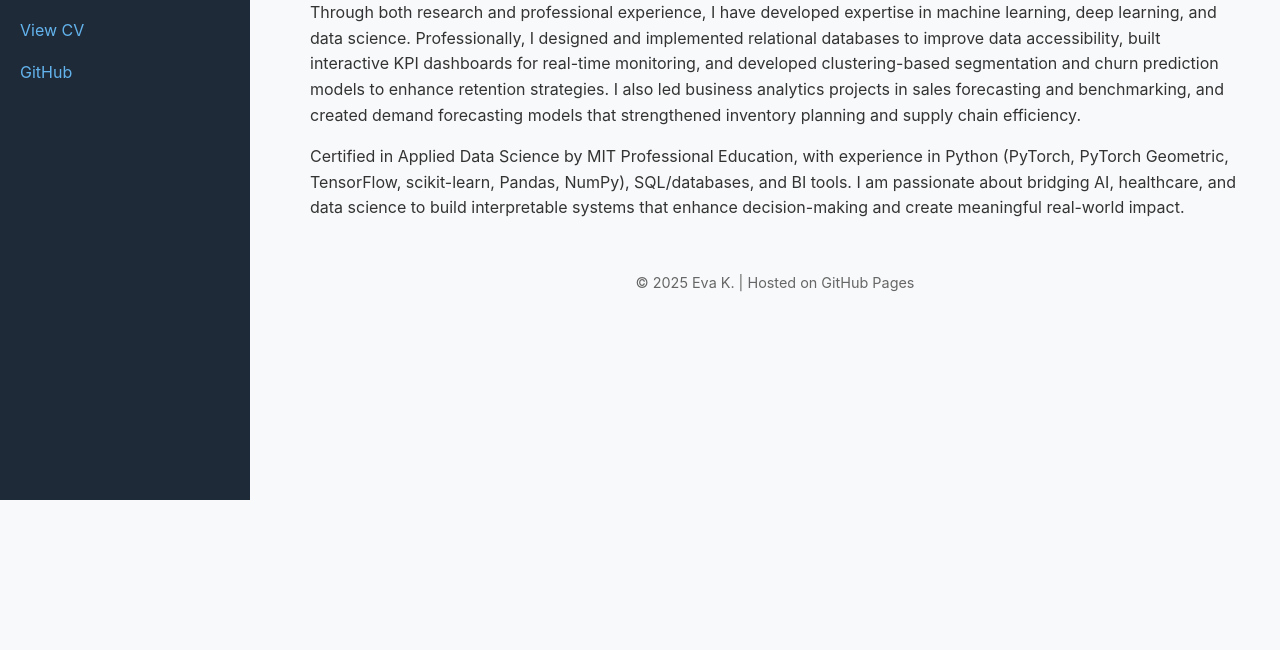
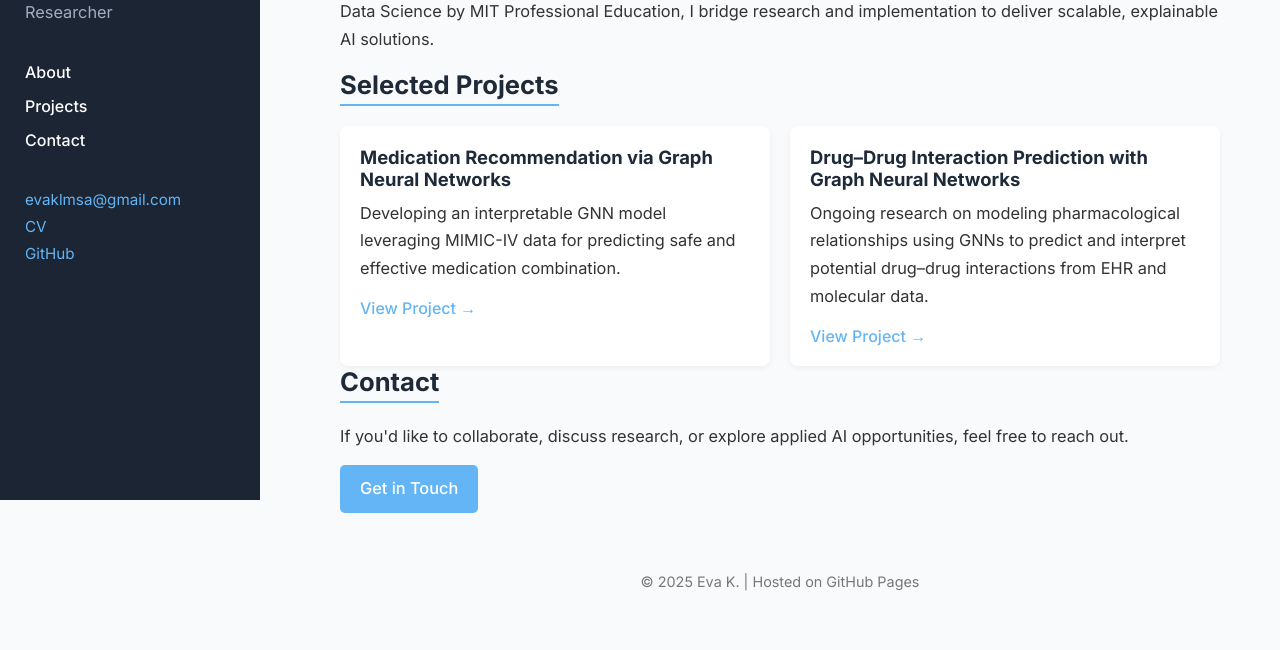
Before and after one commit to evaklmsa/evaklmsa.github.io, a plain HTML site: page index.html in a window 1280 px wide. Shown: the part 300-950 px from the top of the page. Before the commit the page ends 800 px from the top, so only its background shows below. Drawn offline with Linux system fonts and the light colour scheme.

Commit message:
Add files via upload

```diff
--- a/index.html
+++ b/index.html
@@ -1,38 +1,79 @@
 <!DOCTYPE html>
 <html lang="en">
 <head>
-  <meta charset="UTF-8">
-  <meta name="viewport" content="width=device-width, initial-scale=1.0">
-  <title>Eva K. | AI & Data Science Research</title>
-  <link rel="stylesheet" href="style.css">
+  <meta charset="UTF-8" />
+  <meta name="viewport" content="width=device-width, initial-scale=1.0" />
+  <title>Eva K. | AI & Data Science</title>
+  <link rel="stylesheet" href="style.css" />
+  <link href="https://fonts.googleapis.com/css2?family=Inter:wght@300;400;500;600;700&display=swap" rel="stylesheet">
 </head>
+
 <body>
-  <div class="sidebar">
+  <aside class="sidebar">
+    <div class="sidebar-inner">
       <h1>Eva K.</h1>
       <p class="subtitle">AI & Data Science Researcher</p>
+      <nav>
         <ul class="menu">
           <li><a href="#about">About</a></li>
+          <li><a href="#projects">Projects</a></li>
           <li><a href="#contact">Contact</a></li>
         </ul>
-    <div class="contact">
-      <p><a href="mailto:evaklmsa@gmail.com">evaklmsa@gmail.com</a></p>
-      <p><a href="cv.pdf" target="_blank">View CV</a></p>
-      <p><a href="https://github.com/YOURUSERNAME" target="_blank">GitHub</a></p>
+      </nav>
+
+      <div class="contact-links">
+        <a href="mailto:evaklmsa@gmail.com">evaklmsa@gmail.com</a>
+        <a href="cv.pdf" target="_blank">CV</a>
+        <a href="https://github.com/evaklmsa" target="_blank">GitHub</a>
       </div>
     </div>
+  </aside>
 
-  <div class="main">
+  <main class="content">
     <section id="about">
       <h2>About</h2>
-      <p>I am a B.Sc. graduate in Industrial Engineering (GPA 3.8/4.0) from Amirkabir University of Technology (Tehran Polytechnic), where my academic journey led me toward applying artificial intelligence and data science to real-world challenges, with a current focus on healthcare.</p>
-      <p>My current research as a Research Assistant focuses on graph neural networks for medication recommendation and drug–drug interaction prediction using MIMIC-IV, with two manuscripts in preparation.</p>
-      <p>Through both research and professional experience, I have developed expertise in machine learning, deep learning, and data science. Professionally, I designed and implemented relational databases to improve data accessibility, built interactive KPI dashboards for real-time monitoring, and developed clustering-based segmentation and churn prediction models to enhance retention strategies. I also led business analytics projects in sales forecasting and benchmarking, and created demand forecasting models that strengthened inventory planning and supply chain efficiency.</p>
-      <p>Certified in Applied Data Science by MIT Professional Education, with experience in Python (PyTorch, PyTorch Geometric, TensorFlow, scikit-learn, Pandas, NumPy), SQL/databases, and BI tools. I am passionate about bridging AI, healthcare, and data science to build interpretable systems that enhance decision-making and create meaningful real-world impact.</p>
+      <p>
+        I’m a data-driven researcher passionate about building interpretable AI systems for healthcare.
+        I hold a B.Sc. in Industrial Engineering (GPA 3.8/4.0) from Amirkabir University of Technology (Tehran Polytechnic)
+        and currently focus on applying Graph Neural Networks for medication recommendation and drug–drug interaction prediction using MIMIC-IV.
+      </p>
+      <p>
+        My expertise spans machine learning, deep learning, and data science — from database design and KPI dashboards
+        to predictive modeling, clustering-based segmentation, and demand forecasting.
+        Certified in Applied Data Science by MIT Professional Education,
+        I bridge research and implementation to deliver scalable, explainable AI solutions.
+      </p>
+    </section>
+
+    <section id="projects">
+      <h2>Selected Projects</h2>
+      <div class="projects">
+        <div class="card">
+          <h3>Medication Recommendation via Graph Neural Networks</h3>
+          <p>Developing an interpretable GNN model leveraging MIMIC-IV data for predicting safe and effective medication combination.</p>
+          <a href="https://github.com/evaklmsa/MedRec" target="_blank">View Project →</a>
+        </div>
+
+        <div class="card">
+          <h3>Drug–Drug Interaction Prediction with Graph Neural Networks</h3>
+        <p>
+        Ongoing research on modeling pharmacological relationships using GNNs to predict and interpret potential drug–drug interactions from EHR and molecular data.
+        </p>
+        <a href="https://github.com/evaklmsa/DDI-Multilabel" target="_blank">View Project →</a>
+
+        </div>
+      </div>
+    </section>
+
+    <section id="contact">
+      <h2>Contact</h2>
+      <p>If you'd like to collaborate, discuss research, or explore applied AI opportunities, feel free to reach out.</p>
+      <p><a href="mailto:evaklmsa@gmail.com" class="button">Get in Touch</a></p>
     </section>
 
     <footer>
-      <p>© 2025 Eva K. | Hosted on GitHub Pages</p>
+      © 2025 Eva K. | Hosted on GitHub Pages
     </footer>
-  </div>
+  </main>
 </body>
 </html>
--- a/style.css
+++ b/style.css
@@ -1,75 +1,167 @@
+:root {
+  --bg: #f9fafc;
+  --sidebar-bg: #1b2533;
+  --accent: #64b5f6;
+  --text-main: #333;
+  --text-light: #a0aec0;
+  --font: 'Inter', sans-serif;
+}
+
+* {
+  margin: 0;
+  padding: 0;
+  box-sizing: border-box;
+}
+
 body {
-  margin: 0;
-  font-family: 'Inter', sans-serif;
-  color: #333;
-  background-color: #f8f9fa;
+  font-family: var(--font);
+  color: var(--text-main);
+  background: var(--bg);
+  display: flex;
+  min-height: 100vh;
 }
 
 .sidebar {
   position: fixed;
+  top: 0;
   left: 0;
-  top: 0;
-  width: 250px;
-  height: 100%;
-  background: #1e2a38;
+  width: 260px;
+  height: 100vh;
+  background: var(--sidebar-bg);
   color: #fff;
-  padding: 30px 20px;
-  box-sizing: border-box;
+  display: flex;
+  flex-direction: column;
+  justify-content: center;
+  padding: 40px 25px;
 }
 
 .sidebar h1 {
-  font-size: 1.8em;
-  margin-bottom: 5px;
+  font-size: 1.9rem;
+  margin-bottom: 6px;
 }
 
 .sidebar .subtitle {
-  color: #a0aec0;
-  font-size: 1em;
-  margin-bottom: 30px;
+  color: var(--text-light);
+  font-weight: 400;
+  margin-bottom: 35px;
 }
 
-.sidebar ul.menu {
+.sidebar nav ul {
   list-style: none;
-  padding: 0;
   margin-bottom: 40px;
 }
 
-.sidebar ul.menu li {
-  margin-bottom: 15px;
+.sidebar nav ul li {
+  margin-bottom: 14px;
 }
 
-.sidebar ul.menu a {
+.sidebar nav ul li a {
+  text-decoration: none;
   color: #fff;
+  font-weight: 500;
+  transition: color 0.2s;
+}
+
+.sidebar nav ul li a:hover {
+  color: var(--accent);
+}
+
+.contact-links a {
+  display: block;
+  color: var(--accent);
+  text-decoration: none;
+  margin-bottom: 8px;
+  font-size: 0.95rem;
+}
+
+.content {
+  margin-left: 280px;
+  padding: 60px 60px;
+  flex: 1;
+}
+
+h2 {
+  font-size: 1.6rem;
+  color: #1e2a38;
+  border-bottom: 2px solid var(--accent);
+  display: inline-block;
+  margin-bottom: 20px;
+  padding-bottom: 4px;
+}
+
+p {
+  line-height: 1.7;
+  margin-bottom: 15px;
+  font-size: 1.02rem;
+}
+
+.projects {
+  display: grid;
+  grid-template-columns: 1fr 1fr;
+  gap: 20px;
+}
+
+.card {
+  background: white;
+  border-radius: 8px;
+  padding: 20px;
+  box-shadow: 0 2px 6px rgba(0,0,0,0.05);
+  transition: transform 0.2s ease;
+}
+
+.card:hover {
+  transform: translateY(-4px);
+}
+
+.card h3 {
+  font-size: 1.15rem;
+  margin-bottom: 10px;
+  color: #1e2a38;
+}
+
+.card a {
+  color: var(--accent);
   text-decoration: none;
   font-weight: 500;
 }
 
-.sidebar .contact a {
-  color: #63b3ed;
+.button {
+  display: inline-block;
+  background: var(--accent);
+  color: white;
+  padding: 10px 20px;
+  border-radius: 5px;
   text-decoration: none;
+  font-weight: 500;
+  transition: background 0.2s ease;
 }
 
-.main {
-  margin-left: 270px;
-  padding: 50px 40px;
-}
-
-h2 {
-  color: #1e2a38;
-  font-size: 1.6em;
-  border-bottom: 2px solid #63b3ed;
-  display: inline-block;
-  margin-bottom: 20px;
-}
-
-p {
-  line-height: 1.6;
-  margin-bottom: 15px;
+.button:hover {
+  background: #509fe0;
 }
 
 footer {
-  margin-top: 50px;
-  font-size: 0.9em;
-  color: #666;
+  margin-top: 60px;
   text-align: center;
+  font-size: 0.9rem;
+  color: #777;
 }
+
+@media (max-width: 900px) {
+  .projects {
+    grid-template-columns: 1fr;
+  }
+}
+
+@media (max-width: 700px) {
+  .sidebar {
+    position: relative;
+    width: 100%;
+    height: auto;
+    padding: 25px 20px;
+  }
+  .content {
+    margin-left: 0;
+    padding: 30px 20px;
+  }
+}
```
Lines whose indentation alone changed are shown as unchanged.
